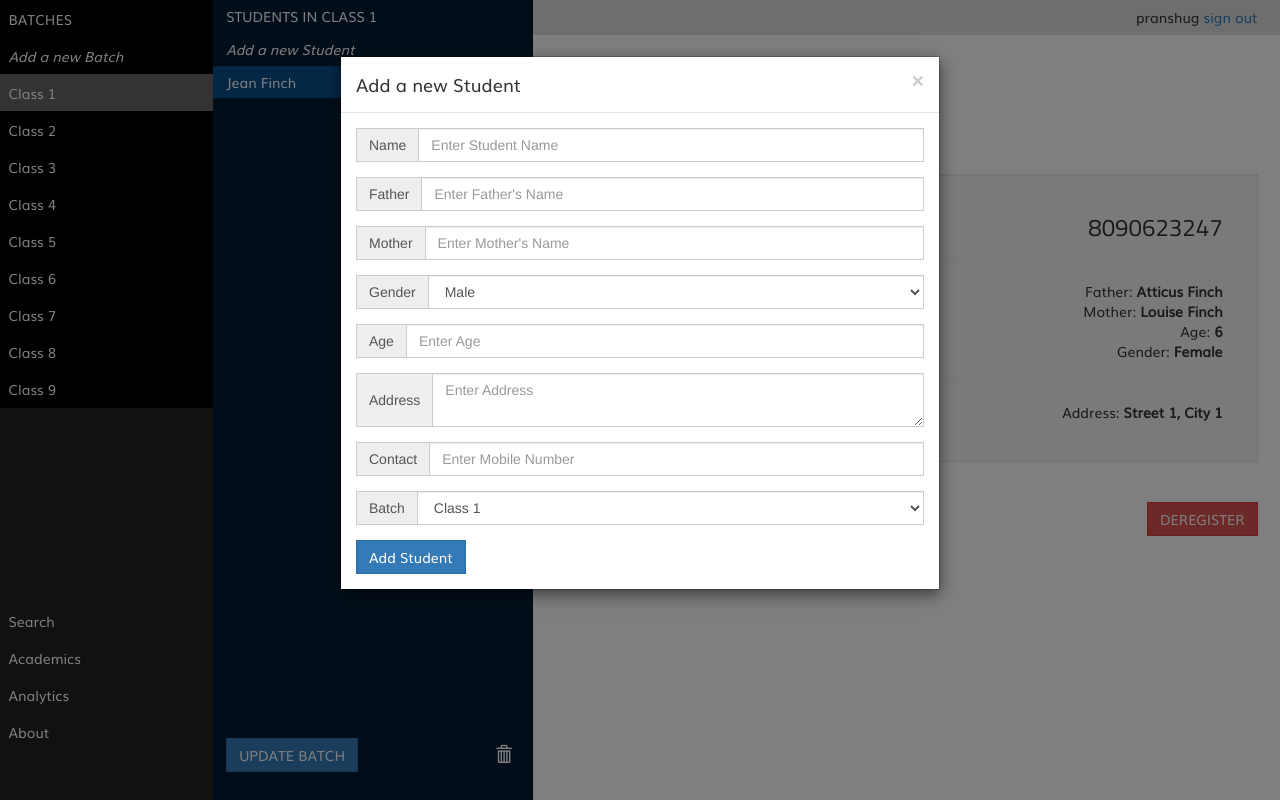
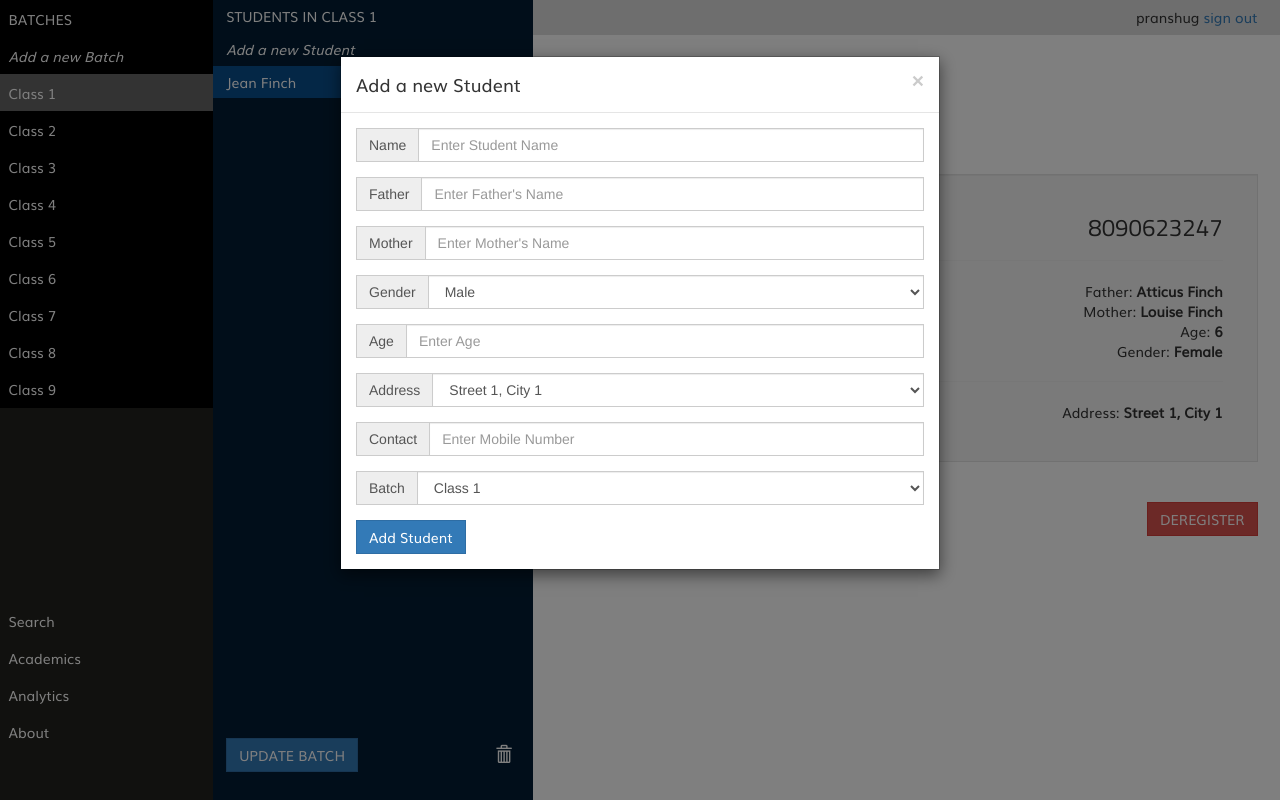
Before and after one commit to prashantkumar42/OSMS, a Django app: page /dashboard/ in a window 1280 px wide, after a click on "Add a new Student". Run offline with Django 3.2, Linux system fonts and the light colour scheme; a user stored in the database is signed in; data comes from the database, SQL or seed files in the repository; both versions use the stored data as it was after the commit; data that the repository does not hold is empty; some libraries are stand-ins or nearby versions.

Commit message:
fixed address list

```diff
--- a/datacloud/dashboard/templates/dashboard/dashboard.html
+++ b/datacloud/dashboard/templates/dashboard/dashboard.html
@@ -140,7 +140,9 @@
                             <label class="sr-only" for="saddress">Address</label>
                             <div class="input-group">
                                 <div class="input-group-addon">Address</div>
-                                <textarea type="textarea" class="form-control" name="saddress" id="saddress" placeholder="Enter Address"></textarea>
+                                <select class="form-control" name="address" id="address2">
+
+                                </select>
                             </div>
                         </div>
                         <div class="checkbox">
@@ -150,6 +152,9 @@
                         </div>
                     </div>
                     <h5 style="padding-left:4%">RESULTS</h5>
+                    <div id="studentSearchResults">
+                        <i style="padding-left:4%">Nothing to show</i>
+                    </div>
                 </div>
                 <div class="col-sm-7" id="panel3">
                     <div class="row muli pull-right" style="padding:1%;padding-right:3%">
@@ -305,7 +310,9 @@
                                 <label class="sr-only" for="address">Address</label>
                                 <div class="input-group">
                                     <div class="input-group-addon">Address</div>
-                                    <textarea type="textarea" class="form-control" name="address" id="address" placeholder="Enter Address"></textarea>
+                                    <select class="form-control" name="address" id="address1">
+
+                                    </select>
                                 </div>
                             </div>
                             <div class="form-group">
@@ -383,7 +390,9 @@
                                 <label class="sr-only" for="uaddress">Address</label>
                                 <div class="input-group">
                                     <div class="input-group-addon">Address</div>
-                                    <textarea type="textarea" class="form-control" name="address" id="uaddress" placeholder="Enter Address"></textarea>
+                                    <select class="form-control" name="address" id="uaddress">
+
+                                    </select>
                                 </div>
                             </div>
                             <div class="form-group">
@@ -473,6 +482,7 @@
             var sentBatch = "{{batch}}";
         </script>
         <script src="{% static 'scripts/jquery.js' %}" ></script>
+        <script src="{% static 'scripts/address.js' %}" ></script>
         <script src="{% static 'scripts/dashboard.js' %}" ></script>
         <script src="{% static 'bootstrap/js/bootstrap.min.js' %}" ></script>
 	</body>
--- /dev/null
+++ b/datacloud/datacloud/static/static_dirs/scripts/address.js
@@ -0,0 +1,29 @@
+locations = [
+    "Street 1, City 1",
+    "Street 2, City 1",
+    "Street 3, City 1",
+    "Street 4, City 1",
+    "Street 5, City 1",
+    "Street 6, City 1",
+    "Street 7, City 1",
+    "Street 8, City 1",
+    "Street 9, City 1",
+    "Street 1, City 2",
+    "Street 2, City 2",
+    "Street 3, City 2",
+    "Street 4, City 2",
+    "Street 5, City 2",
+    "Street 6, City 2",
+    "Street 7, City 2",
+    "Street 8, City 2",
+    "Street 9, City 2"
+]
+
+ahtml = "";
+for (var i = 0; i < locations.length; i++) {
+   ahtml += "<option>" + locations[i] + "</option>"
+}
+
+document.getElementById("address1").innerHTML = ahtml;
+document.getElementById("address2").innerHTML = ahtml;
+document.getElementById("uaddress").innerHTML = ahtml;
```
Also changed, not shown: datacloud/db.sqlite3.
